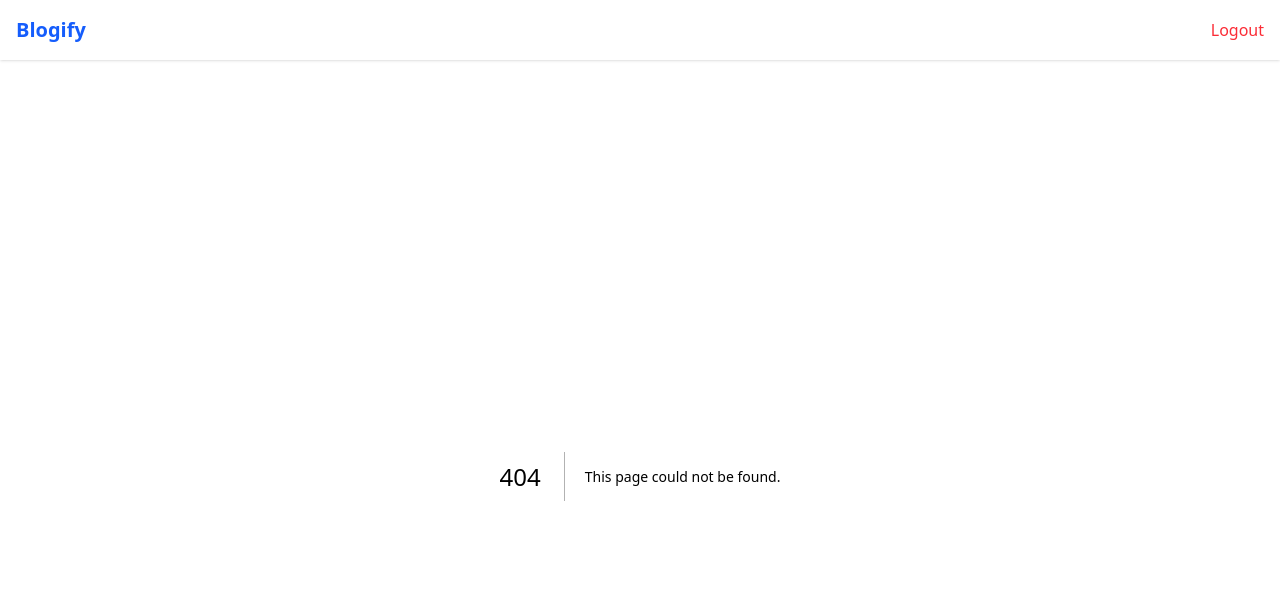
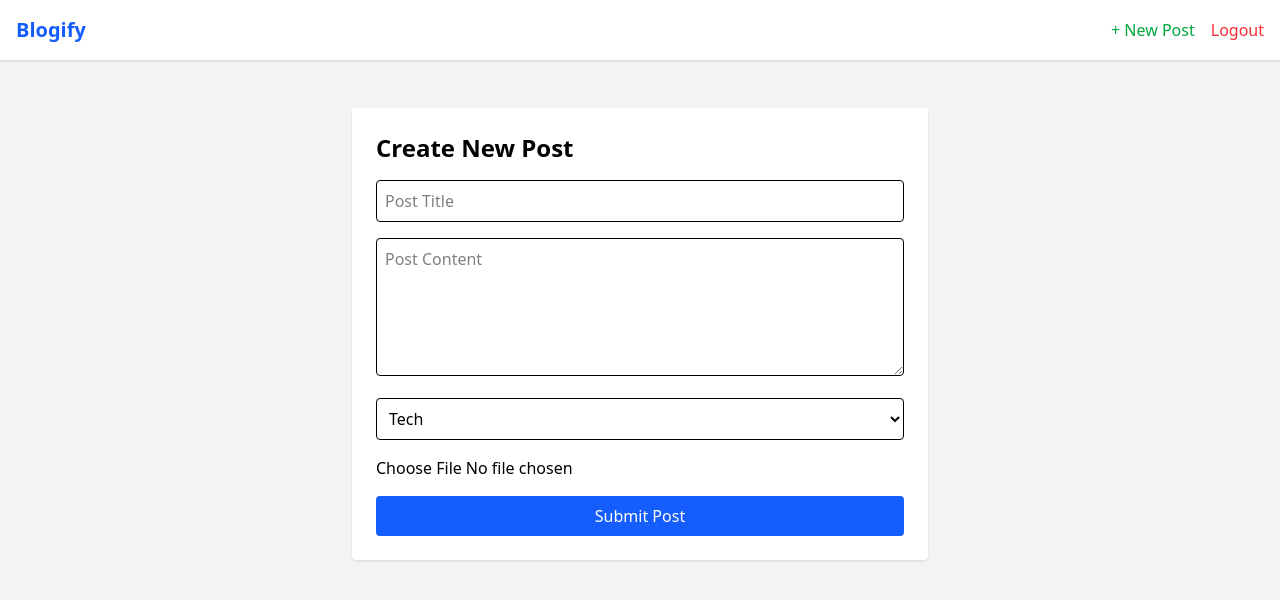
Before and after one commit to Parthsingh14/Blogify, a Next.js app in the folder blogify-frontend/: page /create-post in a window 1280 px wide. Before the commit this address had no page. Shown: the top 600 px of the page. Built offline with nearby package versions, Linux system fonts and the light colour scheme; sample sign-in values are in the browser's storage.

Commit message:
Create post done

```diff
--- /dev/null
+++ b/blogify-frontend/src/app/create-post/page.js
@@ -0,0 +1,104 @@
+"use client"
+import { useEffect, useState } from "react"
+import { useRouter } from "next/navigation"
+import axios from "@/lib/api"
+
+export default function CreatePostPage() {
+  const router = useRouter()
+  const [formData, setFormData] = useState({
+    title: "",
+    content: "",
+    category: "tech",
+    image: null,
+  })
+
+  const [error, setError] = useState("")
+  const [token, setToken] = useState(null)
+
+  useEffect(() => {
+    const storedToken = localStorage.getItem("token")
+    if (!storedToken) {
+      router.push("/login")
+    } else {
+      setToken(storedToken)
+    }
+  }, [])
+
+  const handleChange = (e) => {
+    const { name, value, files } = e.target
+    if (name === "image") {
+      setFormData({ ...formData, image: files[0] })
+    } else {
+      setFormData({ ...formData, [name]: value })
+    }
+  }
+
+  const handleSubmit = async (e) => {
+    e.preventDefault()
+    const data = new FormData()
+    data.append("title", formData.title)
+    data.append("content", formData.content)
+    data.append("category", formData.category)
+    data.append("coverImage", formData.image)
+
+    try {
+      await axios.post("/posts", data, {
+        headers: {
+          "Content-Type": "multipart/form-data",
+        },
+      })
+      router.push("/")
+    } catch (err) {
+      setError(err.response?.data?.message || "Failed to create post")
+    }
+  }
+
+  return (
+    <div className="bg-white p-6 rounded shadow max-w-xl mx-auto mt-8">
+      <h2 className="text-2xl font-bold mb-4">Create New Post</h2>
+      {error && <p className="text-red-500 mb-4">{error}</p>}
+      <form onSubmit={handleSubmit} className="space-y-4">
+        <input
+          type="text"
+          name="title"
+          placeholder="Post Title"
+          className="w-full border p-2 rounded"
+          onChange={handleChange}
+          required
+        />
+        <textarea
+          name="content"
+          rows="5"
+          placeholder="Post Content"
+          className="w-full border p-2 rounded"
+          onChange={handleChange}
+          required
+        ></textarea>
+        <select
+          name="category"
+          className="border p-2 rounded w-full"
+          onChange={handleChange}
+          value={formData.category}
+        >
+          <option value="tech">Tech</option>
+          <option value="lifestyle">Lifestyle</option>
+          <option value="education">Education</option>
+        </select>
+        <input
+          type="file"
+          name="image"
+          accept="image/*"
+          className="w-full"
+          onChange={handleChange}
+          required
+        />
+        <button
+          type="submit"
+          className="bg-blue-600 text-white px-4 py-2 rounded hover:bg-blue-700 w-full"
+        >
+          Submit Post
+        </button>
+      </form>
+    </div>
+  )
+}
--- a/blogify-frontend/src/app/page.js
+++ b/blogify-frontend/src/app/page.js
@@ -5,21 +5,88 @@ import PostCard from "@/components/PostCard"
 
 export default function Home() {
   const [posts, setPosts] = useState([])
+  const [search, setSearch] = useState("")
+  const [category, setCategory] = useState("")
+  const [page, setPage] = useState(1)
+  const [totalPages, setTotalPages] = useState(1)
+
+  const limit = 4 // posts per page
+
+  const fetchPosts = async () => {
+    try {
+      const res = await axios.get(`/posts`, {
+        params: {
+          search,
+          category,
+          page,
+          limit,
+        },
+      })
+      setPosts(res.data.posts)
+      setTotalPages(res.data.pages)
+    } catch (err) {
+      console.error(err)
+    }
+  }
 
   useEffect(() => {
-    const fetchPosts = async () => {
-      const res = await axios.get("/posts")
-      setPosts(res.data.posts)
-    }
     fetchPosts()
-  }, [])
+  }, [search, category, page])
 
   return (
     <div className="space-y-6">
       <h1 className="text-3xl font-bold">All Blog Posts</h1>
-      {posts.map(post => (
-        <PostCard key={post._id} post={post} />
-      ))}
+
+      {/* 🔍 Search + Filter */}
+      <div className="flex gap-4 mb-4">
+        <input
+          type="text"
+          placeholder="Search..."
+          className="border p-2 rounded w-full"
+          value={search}
+          onChange={(e) => setSearch(e.target.value)}
+        />
+        <select
+          className="border p-2 rounded"
+          value={category}
+          onChange={(e) => setCategory(e.target.value)}
+        >
+          <option value="">All Categories</option>
+          <option value="tech">Tech</option>
+          <option value="lifestyle">Lifestyle</option>
+          <option value="education">Education</option>
+        </select>
+      </div>
+
+      {/* 📦 Posts List */}
+      {posts.length === 0 ? (
+        <p className="text-gray-600">No posts found.</p>
+      ) : (
+        <div className="space-y-4">
+          {posts.map((post) => (
+            <PostCard key={post._id} post={post} />
+          ))}
+        </div>
+      )}
+
+      {/* 🔁 Pagination */}
+      <div className="flex justify-center gap-4 mt-6">
+        <button
+          disabled={page === 1}
+          onClick={() => setPage((prev) => prev - 1)}
+          className="px-4 py-2 bg-gray-200 rounded disabled:opacity-50"
+        >
+          Prev
+        </button>
+        <span className="px-4 py-2">{`Page ${page} of ${totalPages}`}</span>
+        <button
+          disabled={page === totalPages}
+          onClick={() => setPage((prev) => prev + 1)}
+          className="px-4 py-2 bg-gray-200 rounded disabled:opacity-50"
+        >
+          Next
+        </button>
+      </div>
     </div>
   )
 }
--- a/blogify-frontend/src/components/Navbar.js
+++ b/blogify-frontend/src/components/Navbar.js
@@ -1,20 +1,20 @@
-"use client"
-import Link from "next/link"
-import { useRouter } from "next/navigation"
-import { useEffect, useState } from "react"
+"use client";
+import Link from "next/link";
+import { useRouter } from "next/navigation";
+import { useEffect, useState } from "react";
 
 export default function Navbar() {
-  const [token, setToken] = useState("")
-  const router = useRouter()
+  const [token, setToken] = useState("");
+  const router = useRouter();
 
   useEffect(() => {
-    setToken(localStorage.getItem("token"))
-  }, [])
+    setToken(localStorage.getItem("token"));
+  }, []);
 
   const logout = () => {
-    localStorage.removeItem("token")
-    router.push("/")
-  }
+    localStorage.removeItem("token");
+    router.push("/");
+  };
 
   return (
     <nav className="bg-white shadow p-4 flex justify-between items-center">
@@ -28,11 +28,16 @@ export default function Navbar() {
             <Link href="/register">Register</Link>
           </>
         ) : (
-          <button onClick={logout} className="text-red-500 font-medium">
-            Logout
-          </button>
+          <>
+            <Link href="/create-post" className="text-green-600 font-medium">
+              + New Post
+            </Link>
+            <button onClick={logout} className="text-red-500 font-medium">
+              Logout
+            </button>
+          </>
         )}
       </div>
     </nav>
-  )
+  );
 }
```
